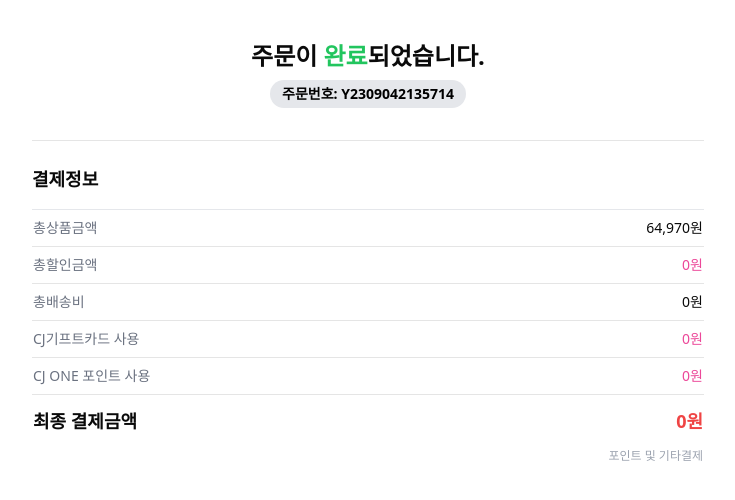
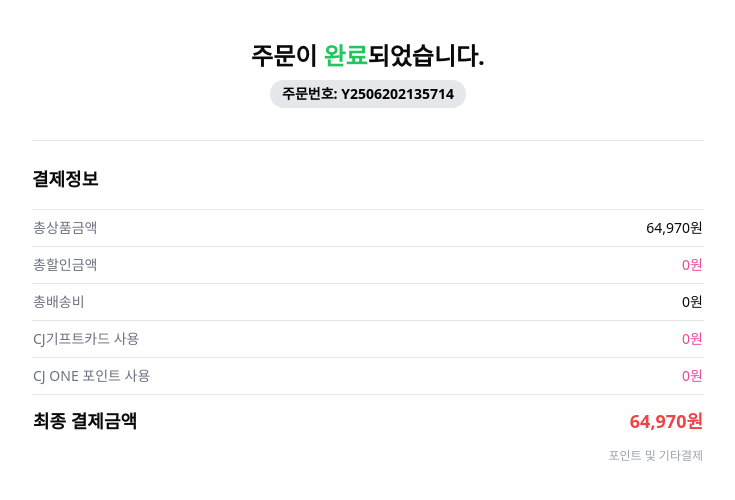
Before and after one commit to cloudwave-highfive/frontend, a React (Vite) app: page /order/complete in a window 1280 px wide. Shown: the top 500 px of the page, without its empty margins (272-1007 px from the left). Built offline with nearby package versions, Linux system fonts and the light colour scheme.

Commit message:
feat: 결제완료 페이지 수정

```diff
--- a/src/pages/OrderCompletePage.tsx
+++ b/src/pages/OrderCompletePage.tsx
@@ -7,7 +7,7 @@ export default function OrderCompletePage() {
         </h1>
         <p className="text-center text-sm text-gray-700 mb-8">
           <span className="inline-block bg-gray-200 text-black py-1 px-3 rounded-full font-semibold">
-            주문번호: Y2309042135714
+            주문번호: Y2506202135714
           </span>
         </p>
 
@@ -38,7 +38,7 @@ export default function OrderCompletePage() {
               <tr>
                 <td className="py-3 text-lg font-semibold">최종 결제금액</td>
                 <td className="py-3 text-right text-red-500 text-lg font-bold">
-                  0원
+                  64,970원
                 </td>
               </tr>
               <tr>
```
